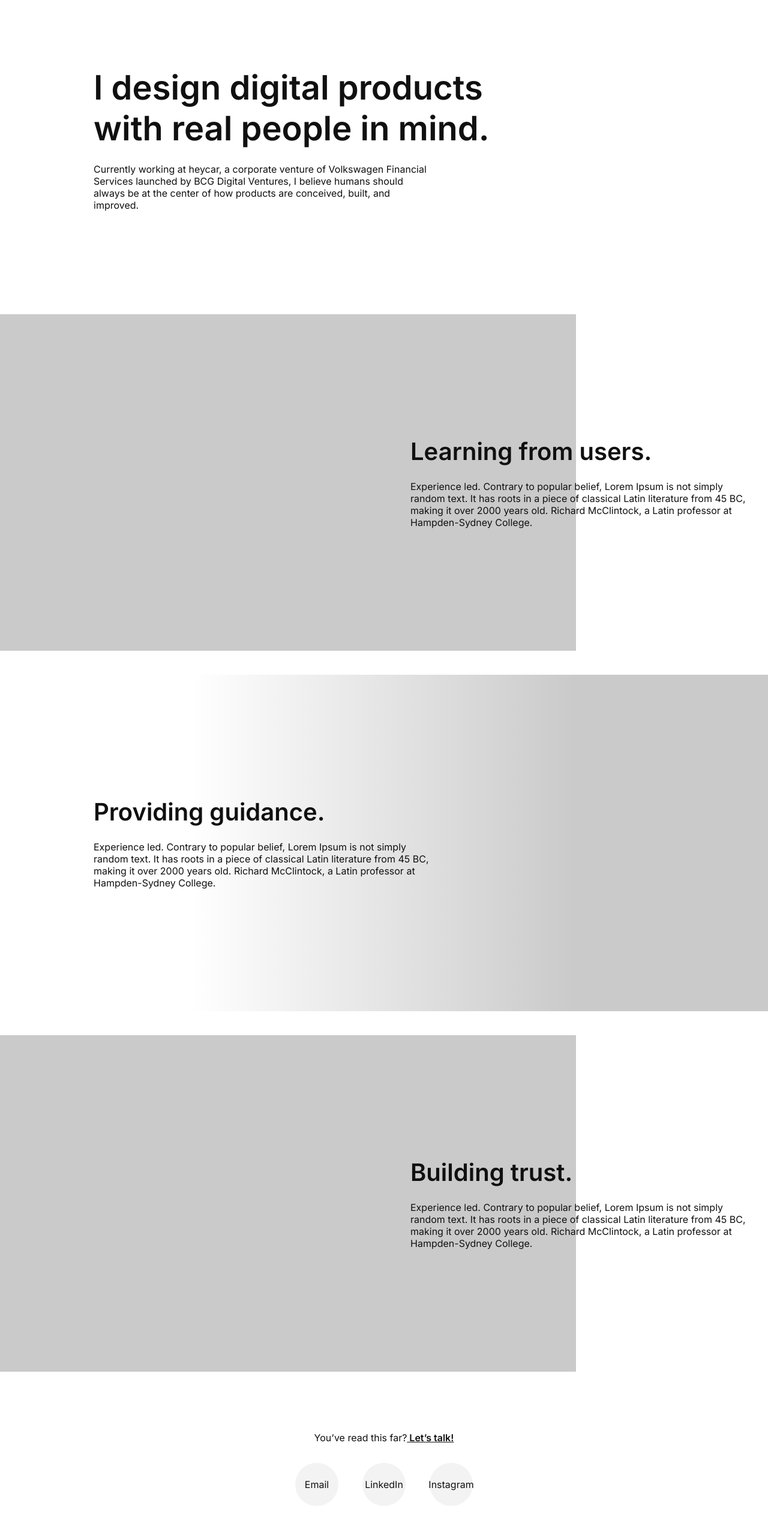
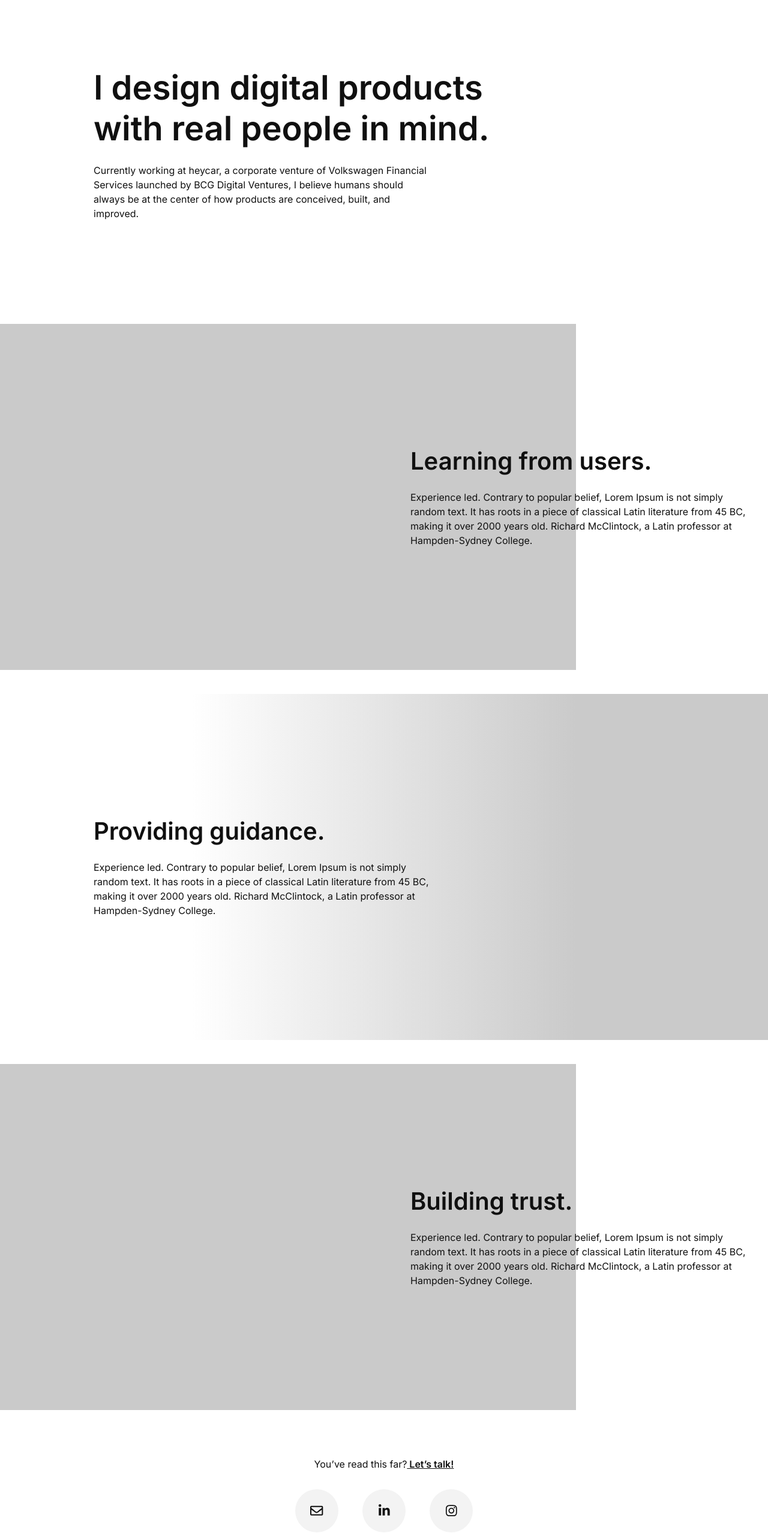
Before and after one commit to ecmeirelles/ar-portfolio, a React (Create React App) app: page /about in a window 1280 px wide. Shown: the part 124-2690 px from the top of the page at 60% size. Built offline with nearby package versions, Linux system fonts and the light colour scheme.

Commit message:
add icons

```diff
--- a/package.json
+++ b/package.json
@@ -3,7 +3,11 @@
   "version": "0.1.0",
   "private": true,
   "dependencies": {
-    "@fortawesome/fontawesome-free": "^5.15.1",
+    "@fortawesome/fontawesome-svg-core": "^1.2.32",
+    "@fortawesome/free-brands-svg-icons": "^5.15.1",
+    "@fortawesome/free-regular-svg-icons": "^5.15.1",
+    "@fortawesome/free-solid-svg-icons": "^5.15.1",
+    "@fortawesome/react-fontawesome": "^0.1.13",
     "@testing-library/jest-dom": "^5.11.4",
     "@testing-library/react": "^11.1.0",
     "@testing-library/user-event": "^12.1.10",
--- a/src/components/About/About.css.js
+++ b/src/components/About/About.css.js
@@ -9,6 +9,10 @@
 
 export const HeaderSt = styled.div`
   margin: 24px 24px 20px;
+
+  h3 {
+    line-height: 24px;
+  }
 
   ${media.md(css`
     max-width: 460px;
@@ -52,6 +56,9 @@
 `;
 
 export const ContentSt = styled.div`
+  h3 {
+    line-height: 24px;
+  }
   ${media.md(css`
     h3 {
       max-width: 500px;
@@ -148,7 +155,7 @@
     display: flex;
     flex-direction: column;
     align-items: center;
-    padding: 64px 0px;
+    padding: 44px 0px 64px;
 
     > p a {
       font-weight: 600;
--- a/src/components/About/About.js
+++ b/src/components/About/About.js
@@ -1,4 +1,7 @@
 import React from "react";
+import { FontAwesomeIcon } from '@fortawesome/react-fontawesome';
+import { faEnvelope  } from '@fortawesome/free-regular-svg-icons';
+import { faInstagram, faLinkedinIn } from '@fortawesome/free-brands-svg-icons';
 
 import { data } from "./utils";
 import {
@@ -36,13 +39,13 @@
         </p>
         <SocialMediaContainerSt>
           <SocialMediaIconSt href="mailto:me@alicerevel.com" target="_blank" rel="noreferrer">
-            Email
+            <FontAwesomeIcon icon={faEnvelope} size="lg" />
           </SocialMediaIconSt>
           <SocialMediaIconSt href="https://www.linkedin.com/in/alice-revel/" target="_blank" rel="noreferrer">
-            LinkedIn
+            <FontAwesomeIcon icon={faLinkedinIn} size="lg" />
           </SocialMediaIconSt>
           <SocialMediaIconSt href="https://www.instagram.com/a_rvl/" target="_blank" rel="noreferrer">
-            Instagram
+            <FontAwesomeIcon icon={faInstagram} size="lg" />
           </SocialMediaIconSt>
         </SocialMediaContainerSt>
       </LetsTalkrSt>
```
Also changed, not shown: 1 other file (tests, documents, lock files or other folders).
